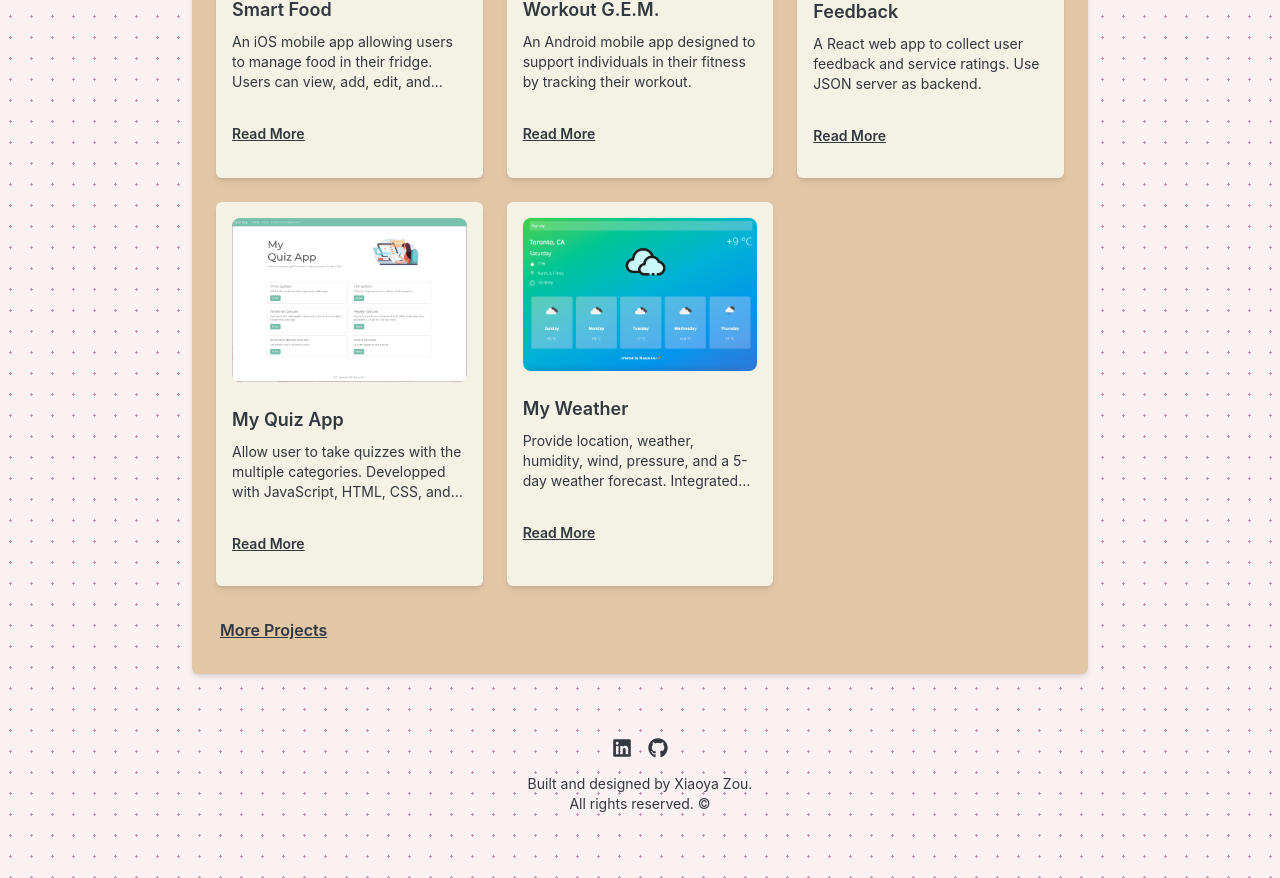
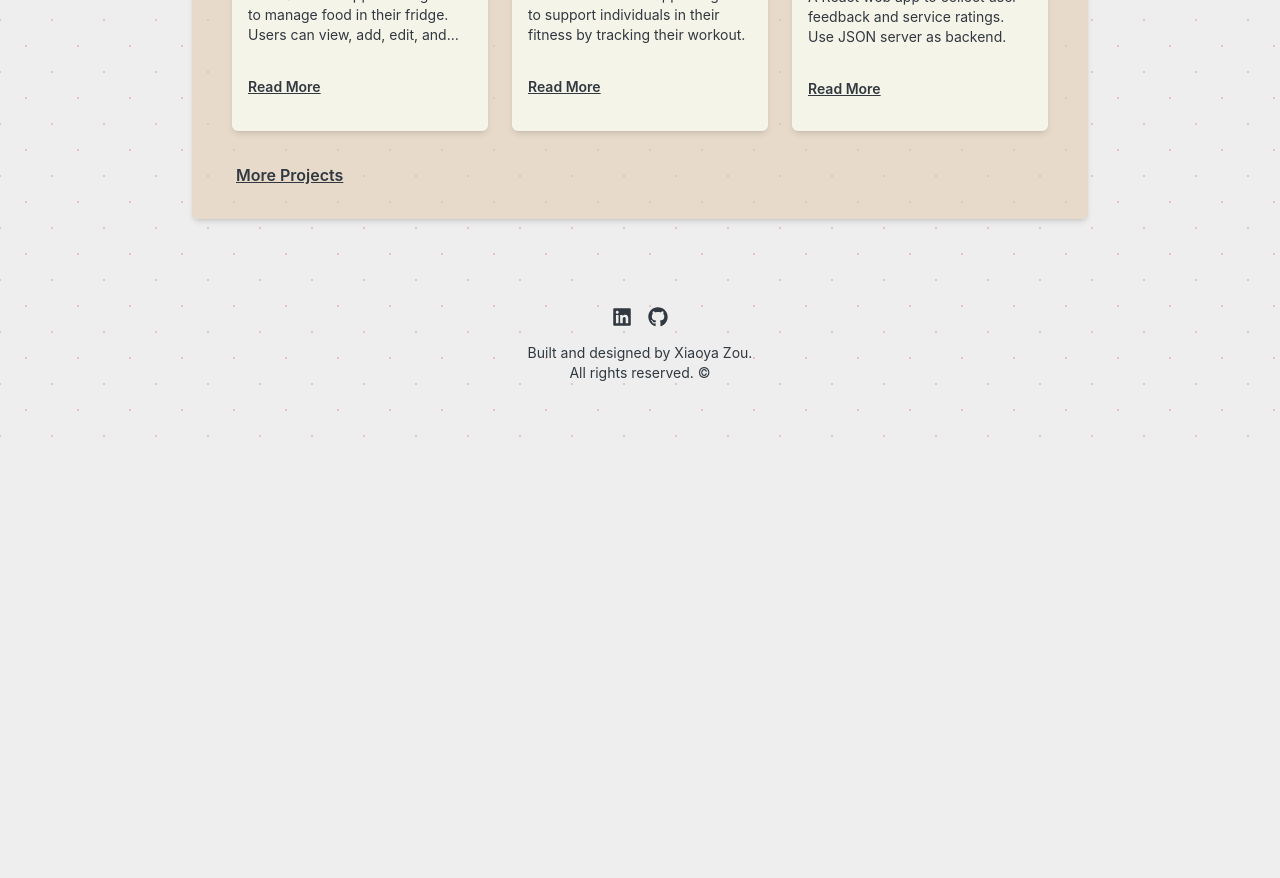
Before and after one commit to xiaoyazz/xiaoya-v2, a React (Create React App) app: page / in a window 1280 px wide. Shown: the part 1800-2678 px from the top of the page. After the commit the page ends 2247 px from the top, so only its background shows below. Built offline with nearby package versions, Linux system fonts and the light colour scheme; what tailwindcss-animated would draw is missing.

Commit message:
Use json data for Projects section on homepage

```diff
--- a/src/components/AboutSection.js
+++ b/src/components/AboutSection.js
@@ -3,7 +3,7 @@ import { FaAngleRight } from 'react-icons/fa';
 const AboutSection = () => {
     return (
 
-        <div className="text-left mt-10 mb-16 pt-8 pb-8 px-5 max-w-4xl mx-auto shadow-md rounded-md bg-[#f0d5dd] bg-opacity-100 dark:bg-opacity-5 dark:shadow-gray-950">
+        <div className="text-left mt-10 mb-16 pt-8 pb-8 px-10 max-w-4xl mx-auto shadow-md rounded-md bg-[#d6c1cb] bg-opacity-50 dark:bg-[#4b4b4b] dark:bg-opacity-50 dark:shadow-gray-950">
             <h2 className="text-2xl font-bold mb-4 dark:text-[#3bba9c]">About me</h2>
             <p className="mb-8">
                 I am currently a third-year Computer Science student.
--- a/src/components/Experience.js
+++ b/src/components/Experience.js
@@ -29,7 +29,7 @@ const Experience = () => {
     ];
 
     return (
-        <div className="relative max-w-4xl mx-auto mt-20 pt-8 mb-10 pb-8 px-6 text-left shadow-md rounded-md bg-white bg-opacity-100  dark:bg-opacity-5 dark:shadow-gray-950">
+        <div className="text-left mt-10 mb-16 pt-8 pb-8 px-10 max-w-4xl mx-auto shadow-md rounded-md bg-white bg-opacity-50 dark:bg-[#4b4b4b] dark:bg-opacity-50 dark:shadow-gray-950">
 
             {/* <div className="absolute -top-25 right-[-15%] rotate-[10deg] transform translate-x-1/6 z-[-0.5]">
                 <img
@@ -41,7 +41,7 @@ const Experience = () => {
 
 
             {/* Top heading */}
-            <h2 className="text-2xl font-bold mt-4 mb-6 dark:text-[#3bba9c]">Experience</h2>
+            <h2 className="text-2xl font-bold mb-6 dark:text-[#3bba9c]">Experience</h2>
 
             {/* Experience list */}
             <div className="space-y-8">
--- a/src/components/Projects.js
+++ b/src/components/Projects.js
@@ -10,77 +10,26 @@ import QuizApp from "../assets/quiz.jpeg"
 import WeatherApp from "../assets/WeatherApp.png"
 import Deco1 from "../assets/deco1.png"
 import { useParams, Link } from "react-router-dom";
-
-const projects = [
-    {
-        title: "Smart Food",
-        description:
-            "An iOS mobile app allowing users to manage food in their fridge. Users can view, add, edit, and delete food item, and enable/disable expiry notification.",
-        image: SmartFood,
-        liveLink: "https://github.com/xiaoyazz/Smart-Food",
-        repoLink: "https://github.com/xiaoyazz/Smart-Food"
-    },
-    {
-        title: "Workout G.E.M.",
-        description:
-            "An Android mobile app designed to support individuals in their fitness by tracking their workout.",
-        image: GEM,
-        liveLink: "#",
-        repoLink: "#"
-    },
-    {
-        title: "Feedback",
-        description:
-            "A React web app to collect user feedback and service ratings. Use JSON server as backend.",
-        image: Feedback,
-        liveLink: "#",
-        repoLink: "#"
-    },
-    {
-        title: "My Quiz App",
-        description:
-            "Allow user to take quizzes with the multiple categories. Developped with JavaScript, HTML, CSS, and open quiz API",
-        image: QuizApp,
-        liveLink: "https://xiaoyazz.github.io/Quiz/",
-        repoLink: "https://github.com/xiaoyazz/Quiz"
-    },
-    {
-        title: "My Weather",
-        description:
-            "Provide location, weather, humidity, wind, pressure, and a 5-day weather forecast. Integrated with Location API and Weather API.",
-        image: WeatherApp,
-        liveLink: "https://xiaoyazz.github.io/Weather-Application/",
-        repoLink: "https://github.com/xiaoyazz/Weather-Application?tab=readme-ov-file"
-    }
-];
+import projectOverview from "../data/projectOverview.json";
 
 const Projects = () => {
     return (
-        <div className="relative max-w-4xl mx-auto mt-20 pt-8 mb-10 pb-8 px-6 text-left rounded-md shadow-md text-left bg-[#e2c7a7] dark:bg-opacity-5 dark:shadow-gray-950">
-
-            {/* <div className="absolute -top-25 left-[-22%] transform -rotate-[36deg] translate-x-1/5 z-[-0.9]">
-                <img
-                    src={Deco1}
-                    alt="Decorative Element 1"
-                    className="w-48 md:w-54 lg:w-80"
-                />
-            </div> */}
-
-            <h2 className="text-2xl font-bold mt-4 mb-6 dark:text-[#3bba9c]">Projects</h2>
-
+        <div className="text-left mt-10 mb-16 pt-8 pb-8 px-10 max-w-4xl mx-auto rounded-md shadow-md bg-[#e2c7a7] bg-opacity-50 dark:bg-[#4b4b4b] dark:bg-opacity-50 dark:shadow-gray-950">
+            <h2 className="text-2xl font-bold mb-6 dark:text-[#3bba9c]">Projects</h2>
             <div className="grid md:grid-cols-3 gap-6">
-                {projects.map((project, index) => (
+                {projectOverview
+                    .sort((a, b) => b.id - a.id)
+                    .map((project) => (
                         <div
-                        key={index}
-                        className="relative shadow-md rounded-md bg-[#f7f7ed] bg-opacity-90 hover:bg-opacity-100 hover:shadow-lg p-4 transform transition duration-300 hover:-translate-y-2 flex flex-col  dark:bg-white dark:bg-opacity-5 dark:hover:bg-opacity-10 dark:shadow-gray-950"
+                            key={project.id}
+                            className="relative shadow-md rounded-md bg-[#f7f7ed] bg-opacity-90 hover:bg-opacity-100 hover:shadow-lg p-4 transform transition duration-300 hover:-translate-y-2 flex flex-col dark:bg-white dark:bg-opacity-5 dark:hover:bg-opacity-10 dark:shadow-gray-950"
                         >
                             {/* Image */}
                             <img
-                            src={project.image}
-                            alt={project.title}
+                                src={require(`../assets/${project.image}`)} // Dynamically load the image
+                                alt={`${project.title}`}
                                 className="rounded-lg w-full h-50 object-cover mb-4"
                             />
-
                             {/* Project title */}
                             <h3 className="text-lg font-semibold mt-2 mb-2">{project.title}</h3>
 
@@ -91,41 +40,24 @@ const Projects = () => {
                                 {project.description}
                             </p>
 
-                        {/* Bottom Section */}
+                            {/* Read More Link */}
                             <div className="flex justify-between items-center mt-4 mb-4">
-                            <a href="#" className="text-sm font-semibold hover:text-[#9c505a] underline dark:hover:text-[#3bba9c]">
+                                <Link
+                                    to={`/projects/${project.id}`}
+                                    className="text-sm font-semibold hover:text-[#9c505a] underline dark:hover:text-[#3bba9c]"
+                                >
                                     Read More
-                            </a>
-                            {/* <div className="flex gap-3">
-                                <a
-                                    href={project.repoLink}
-                                    target="_blank"
-                                    rel="noopener noreferrer"
-                                    className="text-xl hover:text-[#dd8ea4]"
-                                >
-                                    <FaGithub />
-                                </a>
-                                <a
-                                    href={project.liveLink}
-                                    target="_blank"
-                                    rel="noopener noreferrer"
-                                    className="text-xl hover:text-[#dd8ea4]"
-                                >
-                                    <FaExternalLinkAlt />
-                                </a>
-                            </div> */}
+                                </Link>
                             </div>
                         </div>
-
                     ))}
             </div>
             <Link
                 to="/projects"
-                className="font-semibold underline hover:text-[#9c505a] mt-8 px-1 block"
+                className="font-semibold underline hover:text-[#9c505a] dark:hover:text-[#3bba9c] mt-8 px-1 block"
             >
                 More Projects
             </Link>
-
         </div>
     );
 };
--- a/src/data/projectDetails.json
+++ b/src/data/projectDetails.json
@@ -2,7 +2,8 @@
     {
         "id": 1,
         "title": "My Weather",
-        "details": "• Display weather in different cities.\n• Provides location, weather, humidity, wind, pressure, and a 5-day weather forecast.\n• Responsive on different devices.\n• Developed with HTML, CSS, and JavaScript.\n• Weather API: https://openweathermap.org/api\n• Location API: https://openweathermap.org/api/geocoding-api",
+        "details": "A web app to display weather forecast in user's location. Use Open Weather API and Location API.",
+        "features": "• Display weather in different cities.\n• Provides location, weather, humidity, wind, pressure, and a 5-day weather forecast.\n• Responsive on different devices.\n• Developed with HTML, CSS, and JavaScript.\n• Weather API: https://openweathermap.org/api\n• Location API: https://openweathermap.org/api/geocoding-api",
         "images": [
             "weather1.jpeg",
             ""
--- a/src/data/projectOverview.json
+++ b/src/data/projectOverview.json
@@ -1,25 +1,9 @@
 [
-    {
-        "id": 1,
-        "title": "My Weather",
-        "description": "Provide location, weather, humidity, wind, pressure, and a 5-day weather forecast. Integrated with Location API and Weather API.",
-        "image": "WeatherApp",
-        "liveLink": "https://xiaoyazz.github.io/Weather-Application/",
-        "repoLink": "https://github.com/xiaoyazz/Weather-Application?tab=readme-ov-file"
-    },
-    {
-        "id": 2,
-        "title": "My Quiz App",
-        "description": "Allow user to take quizzes with the multiple categories. Developped with JavaScript, HTML, CSS, and open quiz API",
-        "image": "QuizApp",
-        "liveLink": "https://xiaoyazz.github.io/Quiz/",
-        "repoLink": "https://github.com/xiaoyazz/Quiz"
-    },
     {
         "id": 3,
         "title": "Feedback",
         "description": "A React web app to collect user feedback and service ratings. Use JSON server as backend.",
-        "image": "Feedback",
+        "image": "feedbackApp.png",
         "liveLink": "#",
         "repoLink": "#"
     },
@@ -27,7 +11,7 @@
         "id": 4,
         "title": "Workout G.E.M.",
         "description": "An Android mobile app designed to support individuals in their fitness by tracking their workout.",
-        "image": "GEM",
+        "image": "GEM.png",
         "liveLink": "#",
         "repoLink": "#"
     },
@@ -35,7 +19,7 @@
         "id": 5,
         "title": "Smart Food",
         "description": "An iOS mobile app allowing users to manage food in their fridge. Users can view, add, edit, and delete food item, and enable/disable expiry notification.",
-        "image": "SmartFood",
+        "image": "SmartFood.png",
         "liveLink": "",
         "repoLink": ""
     }
--- a/src/index.css
+++ b/src/index.css
@@ -8,10 +8,11 @@ body {
 
   /* background: url('./assets/bg-texture.jpg') repeat;
   background-size: 300px 235px; */
-  background-color: #faf2f2;
-  /* opacity: 0.9; */
-  background-image: radial-gradient(#cf8cb2 1.05px, #faf2f2 1.05px);
-  background-size: 21px 21px;
+  background-color: #eeeeee;
+  opacity: 1;
+  background-image: radial-gradient(#e3c5c5 1.3px, transparent 1.3px), radial-gradient(#e3c5c5 1.3px, #eeeeee 1.3px);
+  background-size: 52px 52px;
+  background-position: 0 0, 26px 26px;
   color: #31383f;
   margin: 0;
   font-family: -apple-system, BlinkMacSystemFont, 'Segoe UI', 'Roboto', 'Oxygen',
@@ -40,8 +41,13 @@ body {
 
 /* Dark mode styles */
 .dark body {
-  background: url();
-  @apply bg-[#0d1829] text-[#BCC4D4];
+  /* bg-[#0d1829];*/
+  @apply text-[#BCC4D4];
+  background-color: #272727;
+  opacity: 1;
+  background-image: radial-gradient(#186053 1.2000000000000002px, transparent 1.2000000000000002px), radial-gradient(#186053 1.2000000000000002px, #272727 1.2000000000000002px);
+  background-size: 48px 48px;
+  background-position: 0 0, 24px 24px;
   /* Dark mode background and text color */
 }
 
--- a/src/pages/ProjectDetailsPage.js
+++ b/src/pages/ProjectDetailsPage.js
@@ -42,7 +42,7 @@ const ProjectDetailsPage = () => {
                 <span>{project.title}</span>
             </nav>
 
-            <div className="relative max-w-4xl mx-auto mt-2 pt-8 mb-10 pb-8 px-6 text-left shadow-md rounded-md bg-white bg-opacity-100  dark:bg-opacity-5 dark:shadow-gray-950">
+            <div className="relative max-w-4xl mx-auto mt-2 pt-8 mb-10 pb-8 px-6 text-left shadow-md rounded-md bg-white bg-opacity-100 dark:bg-[#4b4b4b] dark:bg-opacity-50 dark:shadow-gray-950">
 
                 <h1 className="text-2xl font-bold mb-4">{project.title}</h1>
 
```
Lines whose indentation alone changed are shown as unchanged.
